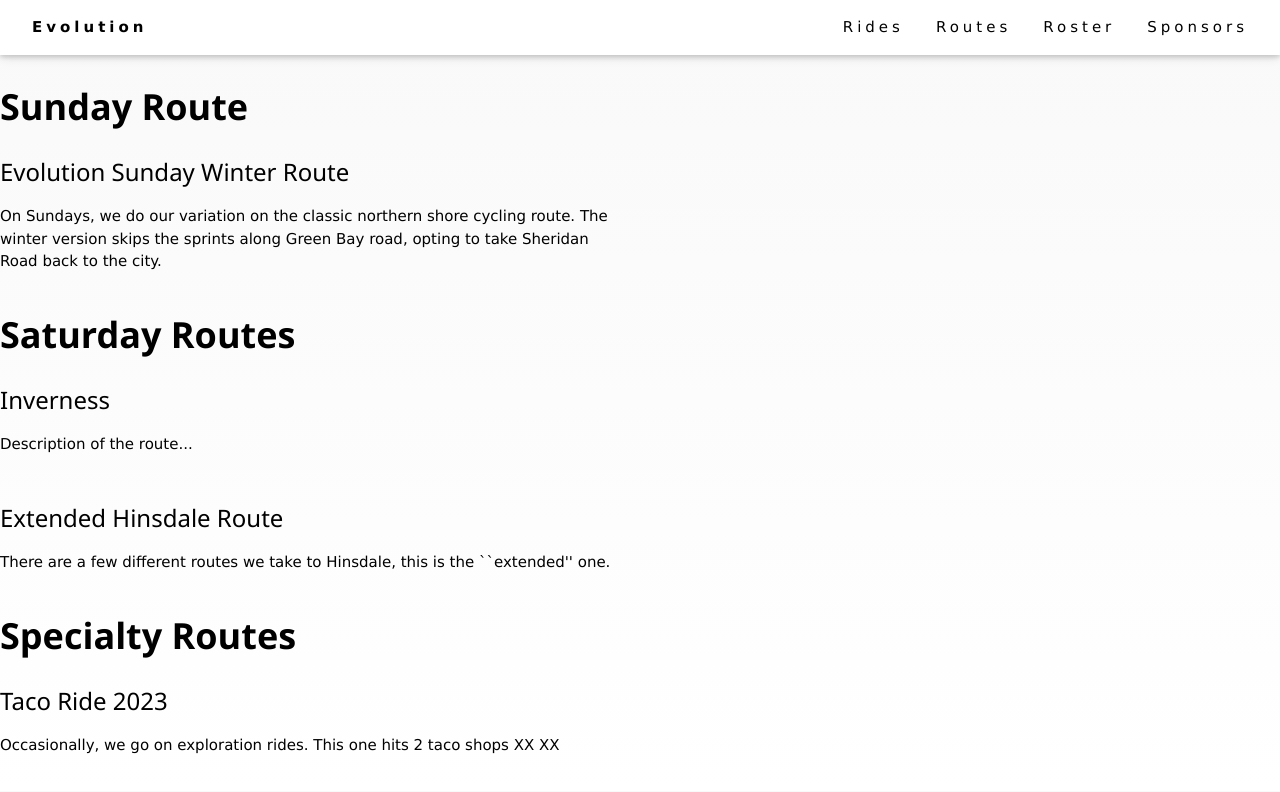
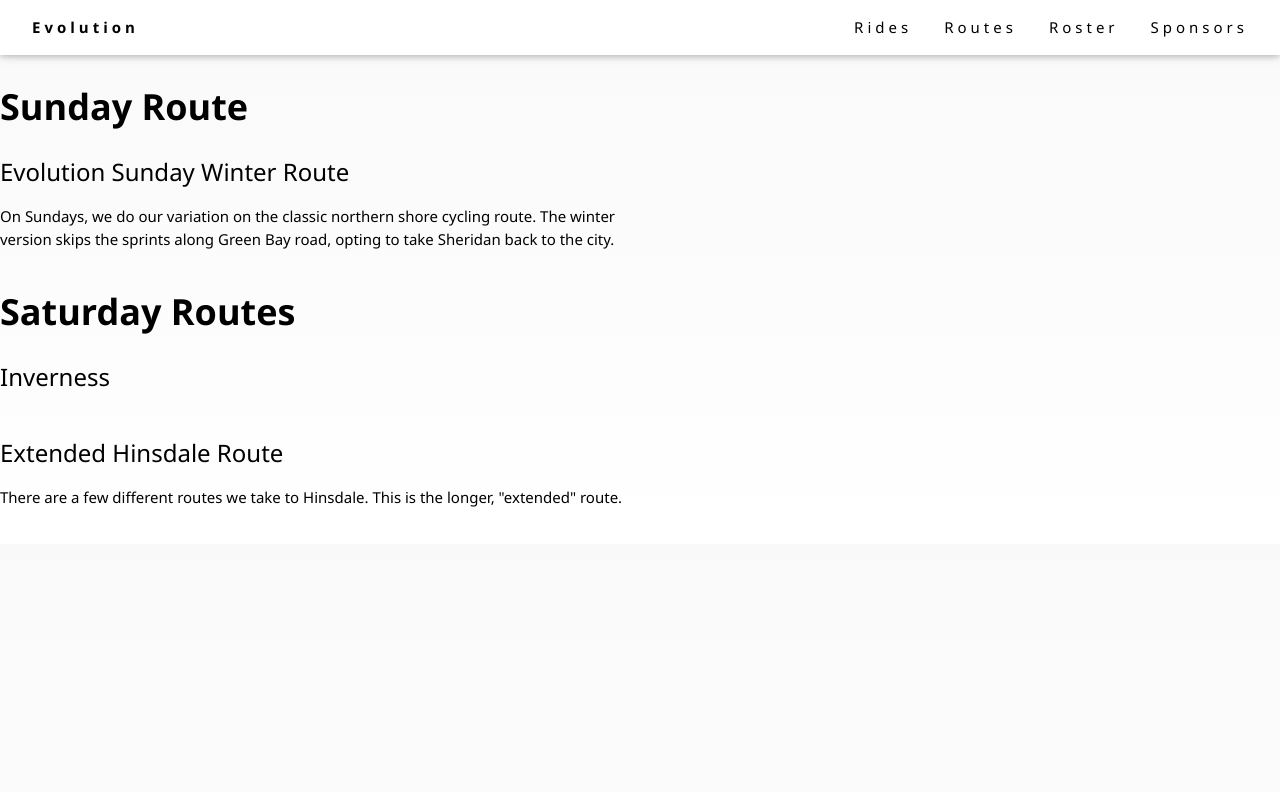
Before and after one commit to evolutioncc/evolutioncc.github.io, a plain HTML site: page routes.html in a window 1280 px wide. Drawn offline with Linux system fonts and the light colour scheme; a script that the page names is missing.

Commit message:
update text

```diff
--- a/routes.html
+++ b/routes.html
@@ -39,7 +39,7 @@
     <div class="route-container">
         <div class="route-description">
             <h3>Evolution Sunday Winter Route</h3>
-            <p> On Sundays, we do our variation on the classic northern shore cycling route. The winter version skips the sprints along Green Bay road, opting to take Sheridan Road back to the city.</p>
+            <p> On Sundays, we do our variation on the classic northern shore cycling route. The winter version skips the sprints along Green Bay road, opting to take Sheridan  back to the city.</p>
         </div>
         <div class="strava-embed">
             <div style="transform: scale(0.8); transform-origin: 0 0;">
@@ -52,7 +52,6 @@
     <div class="route-container">
         <div class="route-description">
             <h3>Inverness</h3>
-            <p>Description of the route...</p>
         </div>
         <div class="strava-embed">
             <div style="transform: scale(0.8); transform-origin: 0 0;">
@@ -64,7 +63,7 @@
     <div class="route-container">
         <div class="route-description">
             <h3>Extended Hinsdale Route</h3>
-            <p>There are a few different routes we take to Hinsdale, this is the ``extended'' one.</p>
+            <p>There are a few different routes we take to Hinsdale. This is the longer,  "extended" route.</p>
         </div>
         <div class="strava-embed">
             <div style="transform: scale(0.8); transform-origin: 0 0;">
@@ -72,20 +71,6 @@
             </div>
         </div>
     </div>
-
-    <h1><b>Specialty Routes</b> </h2>
-    <div class="route-container">
-        <div class="route-description">
-            <h3>Taco Ride 2023</h3>
-            <p>Occasionally, we go on exploration rides. This one hits 2 taco shops XX XX</p>
-        </div>
-        <div class="strava-embed">
-            <div style="transform: scale(0.8); transform-origin: 0 0;">
-                <div class="strava-embed-placeholder" data-embed-type="route" data-embed-id="3167613659786564022" data-full-width="false" data-hide-elevation="true" data-style="standard"></div><script src="https://strava-embeds.com/embed.js"></script>
-            </div>
-        </div>
-    </div>
-    <!-- Add more content as needed -->
 </main>
 
 
--- a/styles.css
+++ b/styles.css
@@ -22,10 +22,11 @@ html{box-sizing:border-box}*,*:before,*:after{box-sizing:inherit}
     margin: auto;
     width: 50%;
     /*border: 3px solid black;
-    padding: 10px; */
+    padding: 10px;*/
   }
   .center-text {
     text-align: center;
+    font-size: 1.25em;
   }
 /* Extract from normalize.css by Nicolas Gallagher and Jonathan Neal git.io/normalize */
 html{-ms-text-size-adjust:100%;-webkit-text-size-adjust:100%}body{margin:0}
@@ -51,7 +52,7 @@ legend{color:inherit;display:table;max-width:100%;padding:0;white-space:normal}t
 [type=search]::-webkit-search-decoration{-webkit-appearance:none}
 ::-webkit-file-upload-button{-webkit-appearance:button;font:inherit}
 /* End extract */
-html,body{font-family:Verdana,sans-serif;font-size:15px;line-height:1.5}html{overflow-x:hidden}
+html,body{font-family:"Segoe UI",Arial,sans-serif;font-size:15px;line-height:1.5}html{overflow-x:hidden}
 h1{font-size:36px}h2{font-size:30px}h3{font-size:24px}h4{font-size:20px}h5{font-size:18px}h6{font-size:16px}
 .w3-serif{font-family:serif}.w3-sans-serif{font-family:sans-serif}.w3-cursive{font-family:cursive}.w3-monospace{font-family:monospace}
 h1,h2,h3,h4,h5,h6{font-family:"Segoe UI",Arial,sans-serif;font-weight:400;margin:10px 0}.w3-wide{letter-spacing:4px}
```
Also changed, not shown: index.html (+1 -2 lines).
